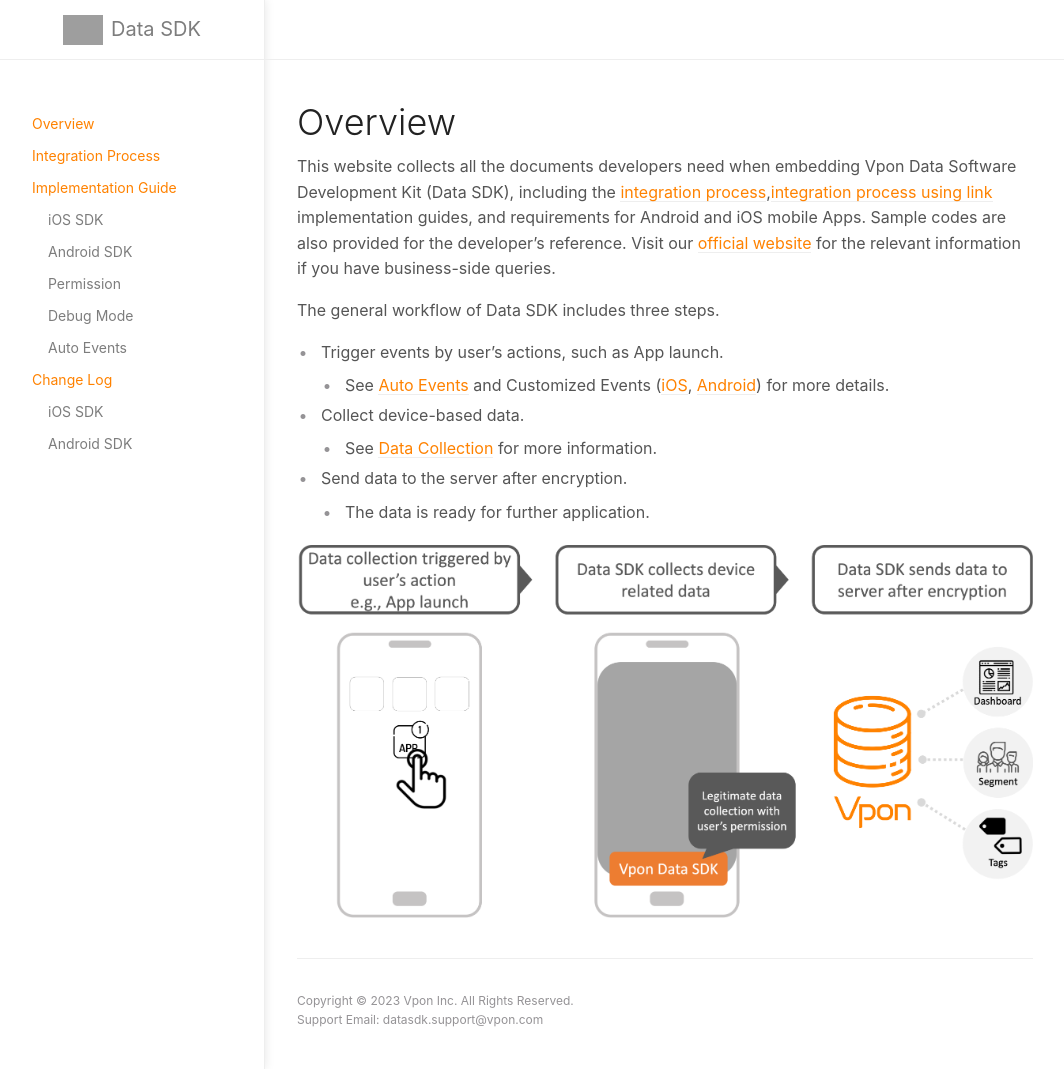
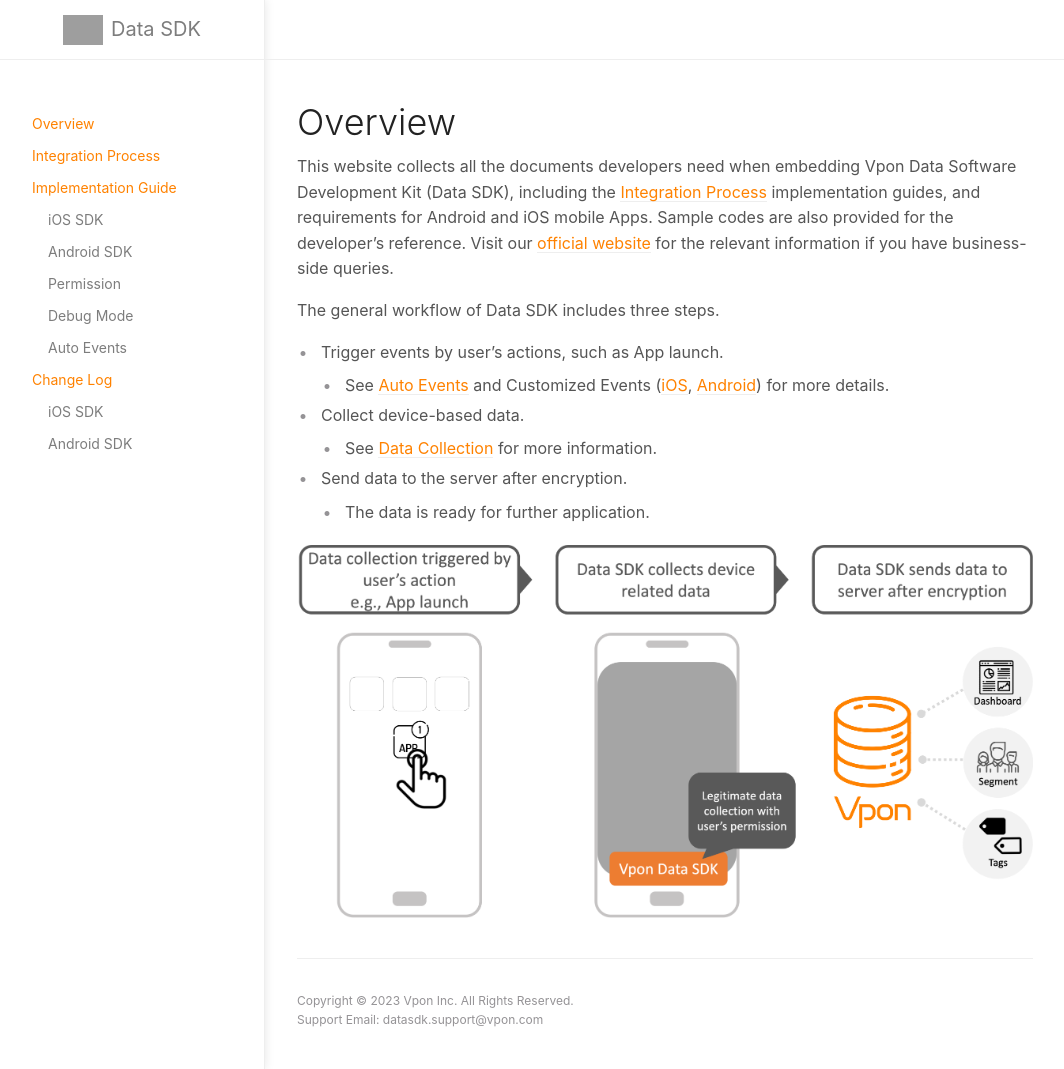
Before and after one commit to vpon-data/data-sdk, a Jekyll site: the page built from index.md, in a window 1280 px wide and 1069 px high. Shown: the whole window, without its empty margins (107-1171 px from the left). Built offline with Jekyll 4.4.1, drawn with Linux system fonts in a browser that asks for light colours; grey boxes are pictures that could not be loaded.

Commit message:
Update index.md

```diff
--- a/index.md
+++ b/index.md
@@ -9,13 +9,13 @@
 ---
 
 # Overview
-This website collects all the documents developers need when embedding Vpon Data Software Development Kit (Data SDK), including the [integration process](http://datasdk-developer.vpon.com/integration_process),[integration process using link]({% link docs/IntegrationProcess.md %}) implementation guides, and requirements for Android and iOS mobile Apps. Sample codes are also provided for the developer's reference. Visit our [official website][1] for the relevant information if you have business-side queries.
+This website collects all the documents developers need when embedding Vpon Data Software Development Kit (Data SDK), including the [Integration Process]({% link docs/IntegrationProcess.md %}) implementation guides, and requirements for Android and iOS mobile Apps. Sample codes are also provided for the developer's reference. Visit our [official website][1] for the relevant information if you have business-side queries.
 
 [1]: https://datasdk.vpon.com/
 
 The general workflow of Data SDK includes three steps.
 * Trigger events by user's actions, such as App launch.
-  * See [Auto Events](http://datasdk-developer.vpon.com/auto_events) and Customized Events ([iOS](http://datasdk-developer.vpon.com/ios#set-up-customized-events), [Android](http://datasdk-developer.vpon.com/android#set-up-customized-events)) for more details.
+  * See [Auto Events]({% link docs/AutoEvents.md %}) and Customized Events ([iOS](% link docs/iOS.md#set-up-customized-events %), [Android](% link docs/Android.md#set-up-customized-events %)) for more details.
 * Collect device-based data.
   * See [Data Collection](https://datasdk.vpon.com/introduction/data-collection) for more information.
 * Send data to the server after encryption.
```
